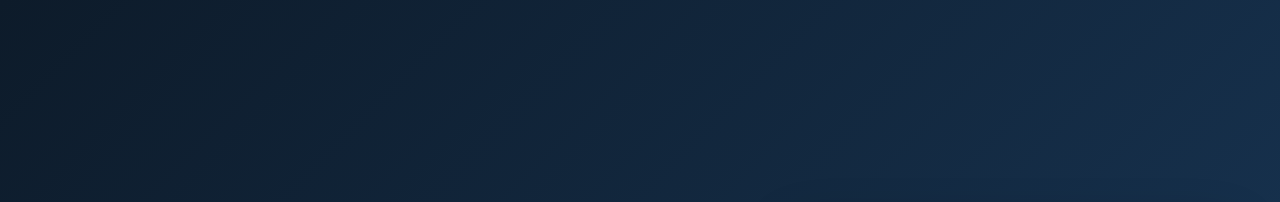
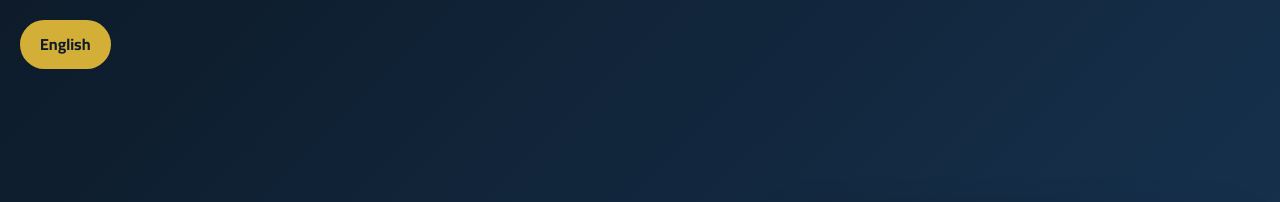
Before and after one commit to HelmyAlredfani/HelmyAlredfani.github.io, a plain HTML site: page index.html in a window 1280 px wide. Shown: the top 202 px of the page. Drawn offline with Linux system fonts and the light colour scheme.

Commit message:
Add language switch link to index.html
Added a language switch link to the top of the page.

```diff
--- a/index.html
+++ b/index.html
@@ -54,10 +54,13 @@
         .action-buttons { display: flex; gap: 10px; flex-wrap: wrap; margin-top: 1.5rem; justify-content: center; }
         .btn-action { padding: 10px 25px; border-radius: 30px; font-weight: 700; cursor: pointer; text-decoration: none; display: inline-flex; align-items: center; gap: 10px; font-family: 'Cairo'; border: none; }
         .btn-print { background: linear-gradient(135deg, #1a3a5c, #2a5a8c); color: #fff; }
+        .lang-switch { position: absolute; top: 20px; left: 20px; background: var(--gold); color: var(--dark); padding: 10px 20px; border-radius: 50px; text-decoration: none; font-weight: bold; z-index: 10; font-family: 'Cairo'; }
         @media (max-width: 900px) { .hero-content { grid-template-columns: 1fr; text-align: center; } .contact-grid { grid-template-columns: 1fr; } .timeline::before { right: 20px; } .timeline-item { padding-right: 60px; } .timeline-dot { right: 8px; } }
     </style>
 </head>
 <body>
+    <a href="en.html" class="lang-switch">English</a>
+
     <section class="hero" id="hero">
         <div class="hero-content">
             <div class="profile-card">
```
